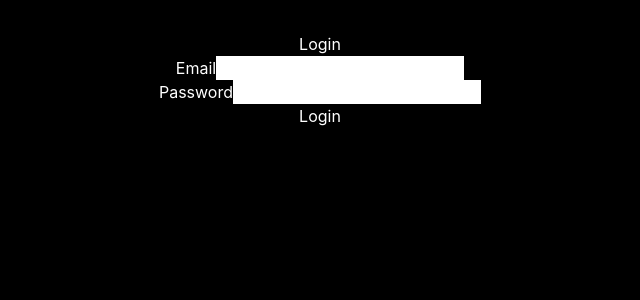
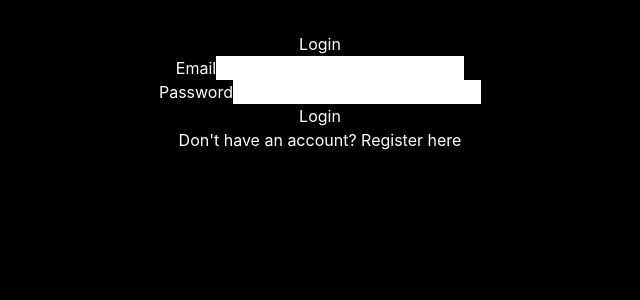
Before and after one commit to dhruv892/TrackFlow, a React (Vite) app in the folder client/: page / in a window 1280 px wide. Shown: the top 300 px of the page, without its empty margins (320-960 px from the left). Built offline with nearby package versions, Linux system fonts and the light colour scheme; no server answers.

Commit message:
way to go from login to register and vice versa

```diff
--- a/client/src/pages/Login.tsx
+++ b/client/src/pages/Login.tsx
@@ -93,6 +93,16 @@ const Login: React.FC = () => {
         >
           Login
         </button>
+        <p className="text-gray-400 text-center">
+          Don't have an account?{" "}
+          <button
+            type="button"
+            onClick={() => navigate("/register")}
+            className="text-blue-500 hover:underline"
+          >
+            Register here
+          </button>
+        </p>
       </form>
     </div>
   );
--- a/client/src/pages/Register.tsx
+++ b/client/src/pages/Register.tsx
@@ -90,6 +90,16 @@ const Register: React.FC = () => {
         >
           Register
         </button>
+        <p className="text-gray-400 text-center">
+          Already have an account?{" "}
+          <button
+            type="button"
+            onClick={() => navigate("/login")}
+            className="text-blue-500 hover:underline"
+          >
+            Login here
+          </button>
+        </p>
       </form>
     </div>
   );
```
